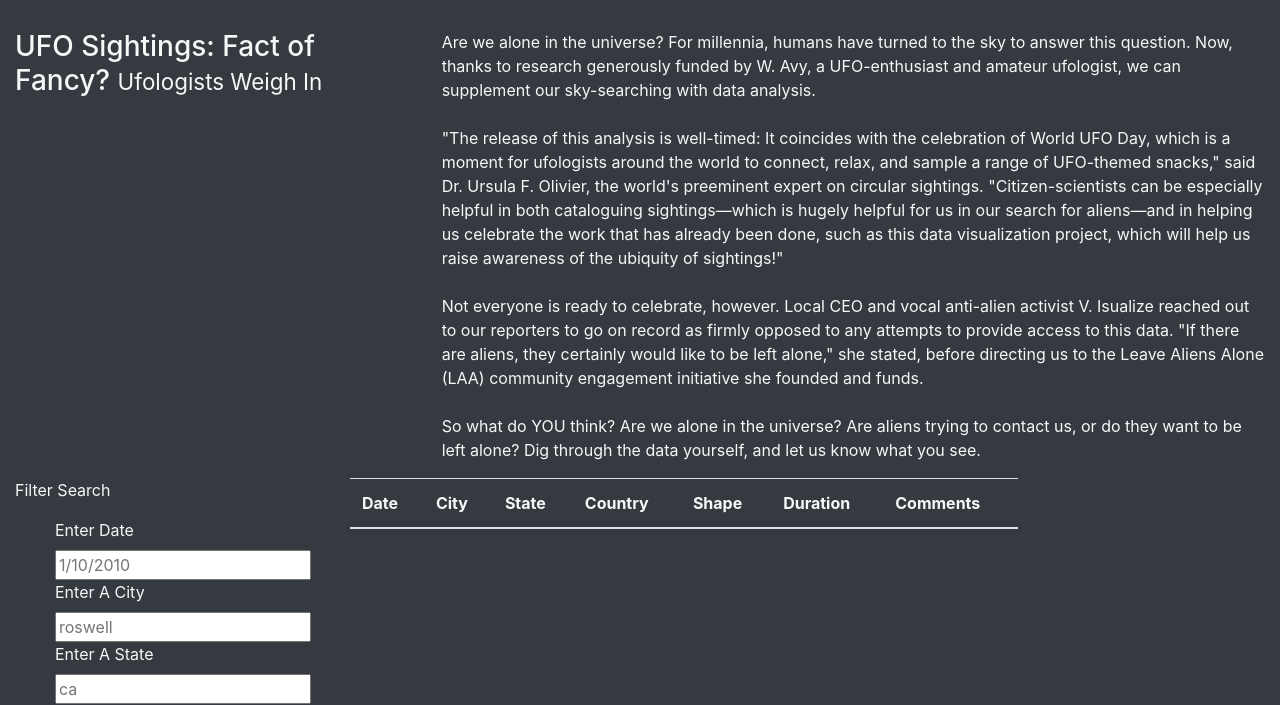
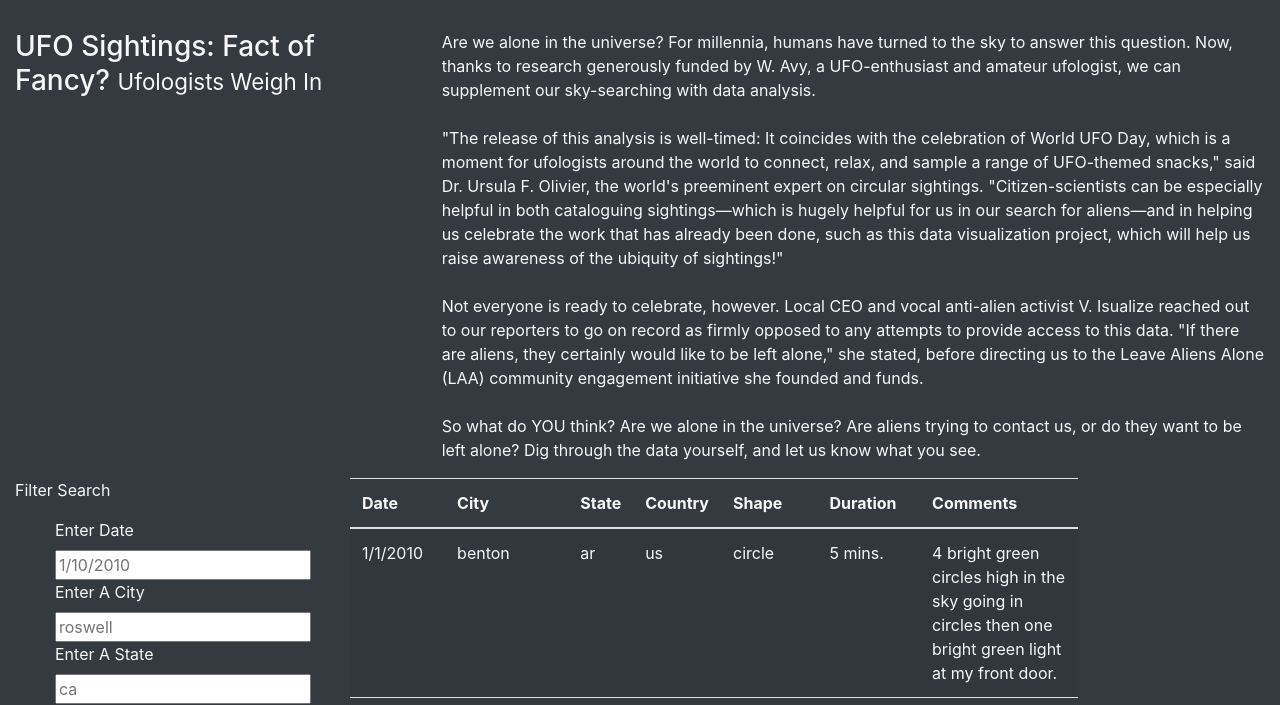
Before and after one commit to alainacox/UFOs, a plain HTML site: page index.html in a window 1280 px wide. Shown: the part 261-966 px from the top of the page. Drawn offline with nearby package versions, Linux system fonts and the light colour scheme.

Commit message:
Update index.html

```diff
--- a/index.html
+++ b/index.html
@@ -80,6 +80,6 @@
       </div>
       <script src="https://cdnjs.cloudflare.com/ajax/libs/d3/4.11.0/d3.js"></script>
       <script src="static/js/data.js"></script>
-      <script src="static/js/app,.js"></script>
+      <script src="static/js/app.js"></script>
 </body>
 </html>
```
